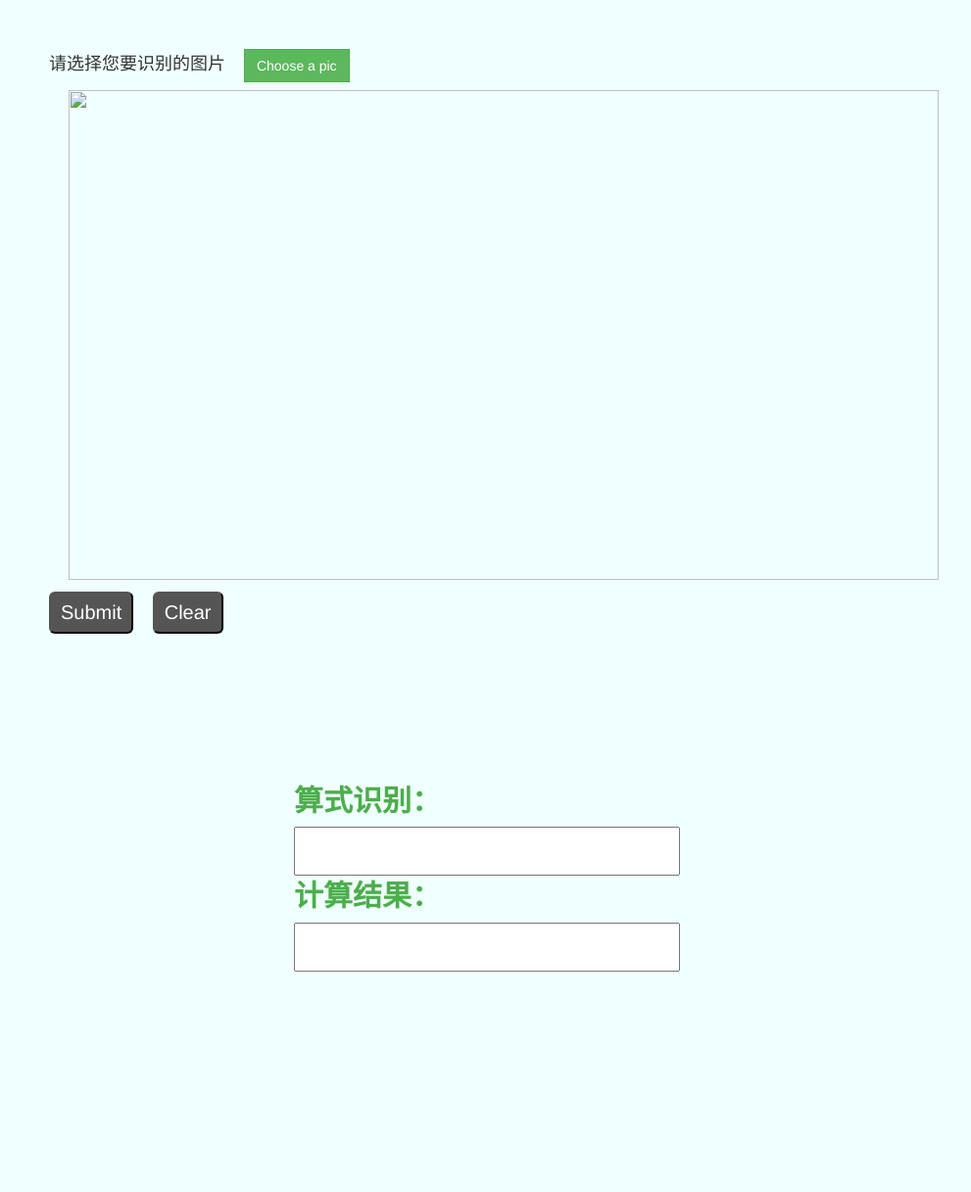
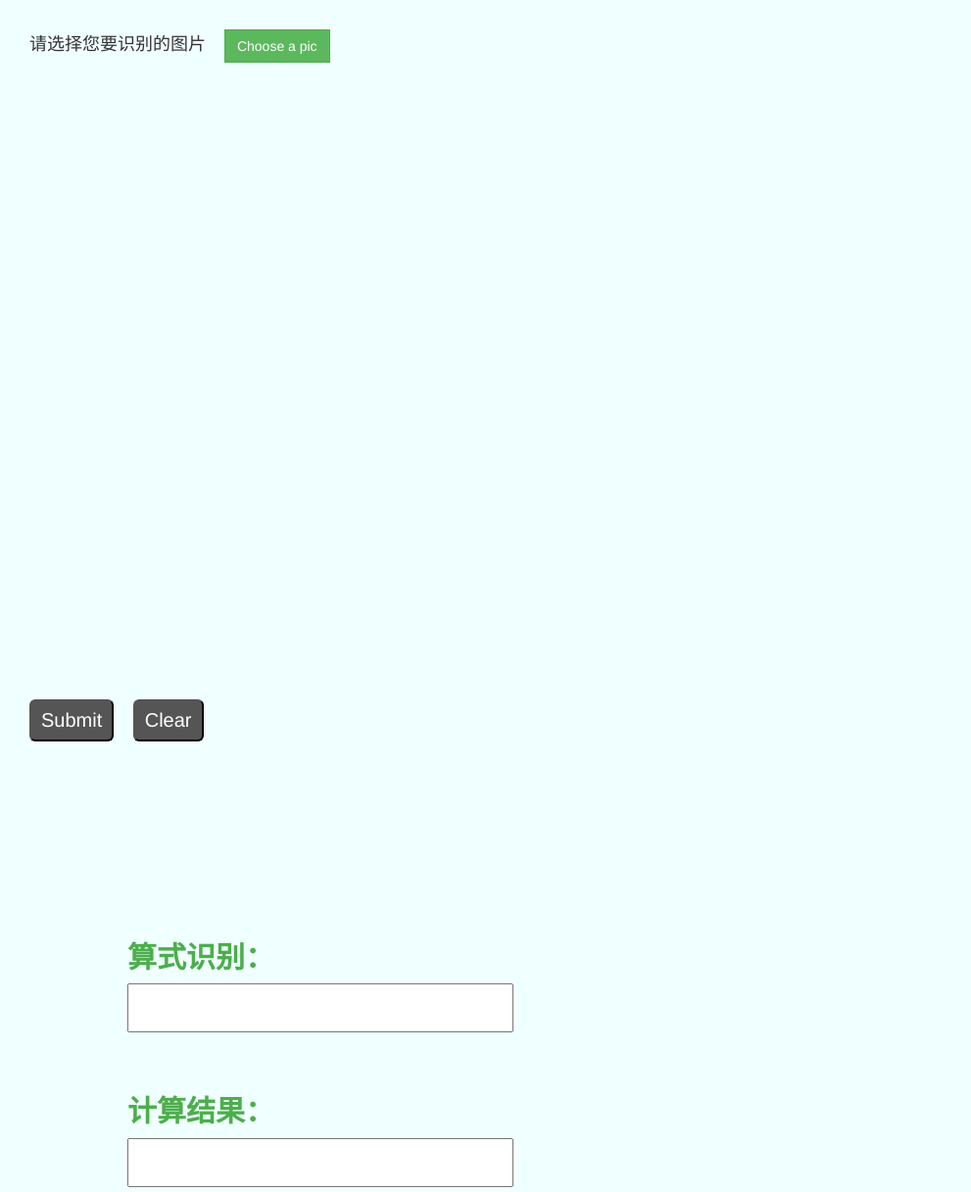
Before and after one commit to ICE-GB/HandwrittenArithmeticExpressionRecognizer, a Django app: page /upload in a window 1280 px wide. Shown: the whole page at 98% size, without its empty margins (0-991 px from the left). Before the commit the page ends 997 px from the top, so only its background shows below. Run offline with Django 3.2, Linux system fonts and the light colour scheme.

Commit message:
format img

```diff
--- a/HandwrittenArithmeticExpressionRecognizer/static/HandwrittenArithmeticExpressionRecognizer/css/main.css
+++ b/HandwrittenArithmeticExpressionRecognizer/static/HandwrittenArithmeticExpressionRecognizer/css/main.css
@@ -36,52 +36,51 @@ input[type="file"] {
 }
 
 #div_main {
-    margin-left: 50px;
-    margin-top: 50px;
+    margin-left: 30px;
+    margin-top: 30px;
     display: inline-block;
 }
 
 #show_left {
-    width: 800px;
+    width: 1111px;
     height: 100%;
     float: left;
     display: inline-block;
 }
 
 #my_canvas {
-    height: 500px;
-    width: 888px;
+    width: 1000px;
+    height: 625px;
     margin-top: 8px;
     margin-left: 20px;
     border: 1px solid;
 }
 
 #show {
-    height: 500px;
-    width: 888px;
-    margin-top: 8px;
-    margin-left: 20px;
+    width: auto;
+    height: auto;
+    max-width: 1000px;
+    max-height: 625px;
 }
 
 #show_img {
-    height: 520px;
-    width: 888px;
+    height: 650px;
+    width: 1000px;
 }
 
 #show_res {
-    margin-top: 150px;
-    margin-left: 250px;
+    margin-top: 200px;
+    margin-left: 100px;
     float: left;
     display: inline-block;
 }
-
 
 .file_select {
     position: absolute;
     clip: rect(0 0 0 0);
 }
 
-.lb{
+.lb {
     font-size: 30px;
     color: #4cae4c;
 }
--- a/HandwrittenArithmeticExpressionRecognizer/static/HandwrittenArithmeticExpressionRecognizer/js/upload.js
+++ b/HandwrittenArithmeticExpressionRecognizer/static/HandwrittenArithmeticExpressionRecognizer/js/upload.js
@@ -26,7 +26,16 @@ window.onload = function () {
     });
 };
 
-function change_pic(obj) {
+// 图片位置居中
+function img_center(obj) {
+    let margin_h = 625 - obj.height;
+    let margin_w = 1000 - obj.width;
+    obj.style.marginLeft = margin_w / 2 + 20 + "px";
+    obj.style.marginTop = margin_h / 2 + 10 + "px";
+}
+
+// 显示选择的图片
+function show_image(obj) {
     document.getElementById("show").src = getObjectURL(obj.files[0]);
 }
 
@@ -42,3 +51,23 @@ function getObjectURL(file) {
     }
     return url;
 }
+
+// // 图片格式化
+// function format_img() {
+//     if (document.getElementById("show").clientHeight >= 625) {
+//         document.getElementById("show").style.height = "625px";
+//         document.getElementById("show").style.width = "auto";
+//         document.getElementById("show").style.marginTop = "10px";
+//         let w = 1000 - document.getElementById("show").clientWidth;
+//         document.getElementById("show").style.marginLeft = w / 2 + "px";
+//         // alert(h);
+//     }
+//     if (document.getElementById("show").clientWidth >= 1000) {
+//         document.getElementById("show").style.width = "1000px";
+//         document.getElementById("show").style.height = "auto";
+//         document.getElementById("show").style.marginLeft = "50px";
+//         let h = 650 - document.getElementById("show").clientHeight;
+//         document.getElementById("show").style.marginTop = h / 2 + "px";
+//         // alert(w);
+//     }
+// }
```
Also changed, not shown: HandwrittenArithmeticExpressionRecognizer/static/HandwrittenArithmeticExpressionRecognizer/js/hand_write.js (+3 -7 lines), HandwrittenArithmeticExpressionRecognizer/templates/HandwrittenArithmeticExpressionRecognizer/hand_write.html (+10 -8 lines), HandwrittenArithmeticExpressionRecognizer/templates/HandwrittenArithmeticExpressionRecognizer/upload.html (+5 -5 lines).
